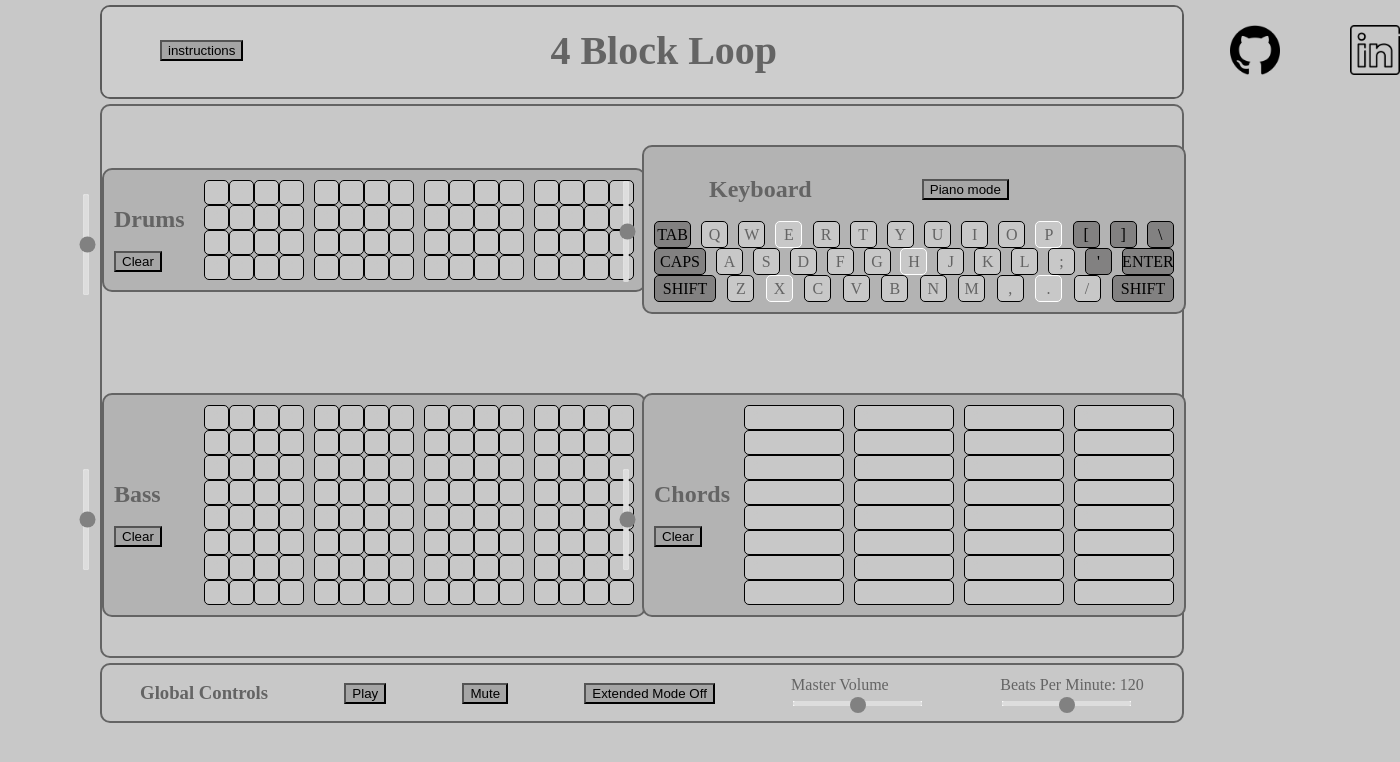
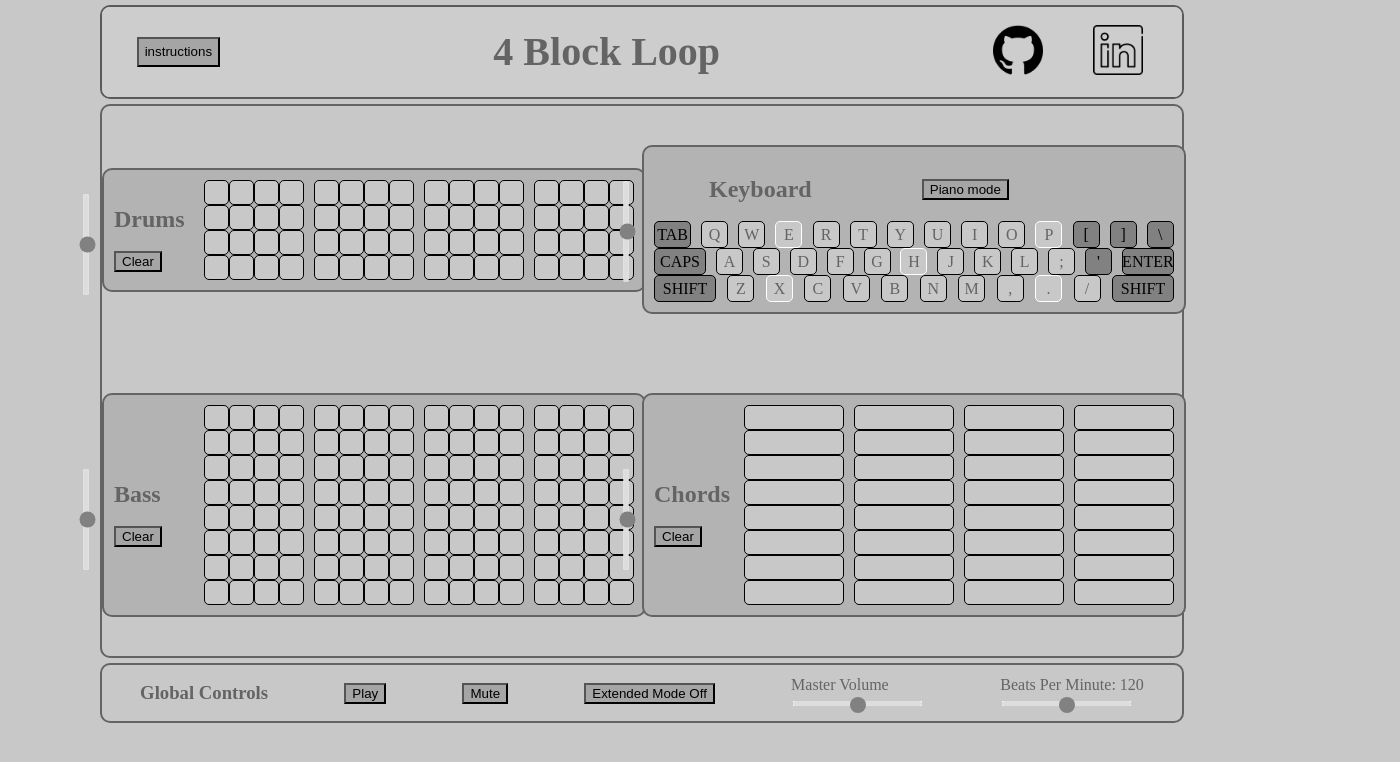
Before and after one commit to Kernapillar/4-block-loop, a website built with webpack: page index.html in a window 1280 px wide. Shown: the whole page, 1400 px wide, since content can reach past the window. Built offline with nearby package versions, Linux system fonts and the light colour scheme; no server answers.

Commit message:
Canvas overlay and droplet fix

```diff
--- a/index.html
+++ b/index.html
@@ -3,7 +3,7 @@
 
   <head>
     <meta charset="UTF-8" />
-    <link rel="icon" href="images/favicon.ico" type="image/x-icon">
+    <link rel="icon" href="images/four_block.png" type="image/x-icon">
     <meta name="viewport" content="width=device-width, initial-scale=1.0" />
     <meta http-equiv="X-UA-Compatible" content="ie=edge" />
     <link rel="stylesheet" href="./dist/main.css" />
@@ -15,14 +15,19 @@
   <body>
 
     <canvas id="canvas1"></canvas>
+    <div class="canvas-overlay">
+      <button id="instructions-open">instructions</button>
       <h1 id="canvas-title">4 Block Loop</h1>
-    <button id="instructions-open">instructions</button>
+      <div class="social-links">
         <a href="https://github.com/Kernapillar">
           <img id="social-link"  src="./images/githublogo.png" alt="github link">
         </a>
         <a href="https://www.linkedin.com/in/alex-kern-8978301b4/">
           <img id="social-link2"  src="./images/linkedin.png" alt="linkedin link">
         </a>
+
+      </div>
+    </div>
     <!-- <br>
     <div class="logo">
 
--- a/src/index.scss
+++ b/src/index.scss
@@ -1,6 +1,8 @@
 // entry file for css
 // reset file
 @import './styles/reset.css';
+
+
 
 #instructions {
     z-index: 1;
@@ -18,17 +20,38 @@
     border-radius: 10px;
 }
 
-header {
-    background-color:rgb(200, 200, 200);
+// header {
+//     background-color:rgb(200, 200, 200);
+//     display: flex;
+//     font-size: larger;
+//     width: 100%;
+//     justify-content: center;
+//     align-items: center;
+//     border: 2px solid rgb(90, 90, 90);
+//     border-radius: 10px;
+//     margin-bottom: 5px;
+//     margin-top: 5px;
+// }
+
+.canvas-overlay {
+    position: absolute;
+    top: 5px;
+    left: 0px;
+    width: 100%;
+    margin-left: auto;
+    margin-right: auto;
+
+    // border: 1px solid black;
+    // background-color: purple;
     display: flex;
-    font-size: larger;
-    width: 100%;
-    justify-content: center;
+    justify-content: space-around;
     align-items: center;
-    border: 2px solid rgb(90, 90, 90);
-    border-radius: 10px;
-    margin-bottom: 5px;
-    margin-top: 5px;
+}
+
+.social-links {
+    width: 150px;
+    display: flex;
+    justify-content: space-between;
 }
 
 #canvas1 {
@@ -45,10 +68,13 @@ header {
 
 
 }
+
+
+
 #canvas-title {
-    position: absolute;
-    top: .5%;
-    left: 43%;
+    // position: absolute;
+    // top: .5%;
+    // left: 43%;
     font-size: 40px;
     line-height: 40px;
 }
@@ -82,6 +108,7 @@ footer {
     border-radius: 10px;
 
 }
+
 input[type=range]{
     -webkit-appearance: none;
 }
@@ -325,22 +352,20 @@ button {
 #social-link {
     height: 50px;
     width: 50px;
-    position: absolute;
-    top: 25px;
-    left: 1230px;
+    // position: absolute;
+    // top: 25px;
+    // left: 1230px;
 }
 #social-link2 {
     height: 50px;
     width: 50px;
-    position: absolute;
-    top: 25px;
-    left: 1350px;
+    // position: absolute;
+    // top: 25px;
+    // left: 1350px;
 }
 
 #instructions-open {
-    position: absolute;
-    top: 40px;
-    left: 160px;
+   height: 30px;
 }
 
 .logo {
--- a/src/scripts/canvas.js
+++ b/src/scripts/canvas.js
@@ -20,8 +20,7 @@ class Particle {
 
     update(){
 
-        if (this.y > 726) {
-            console.log(Particle.particlesArr)
+        if (this.y > 1500) {
             let idx = Particle.particlesArr.indexOf(this)
             Particle.particlesArr.splice(idx, 1)
         }
```
Also changed, not shown: dist/main.css, images/four_block.png (added). Lines whose indentation alone changed are shown as unchanged.
